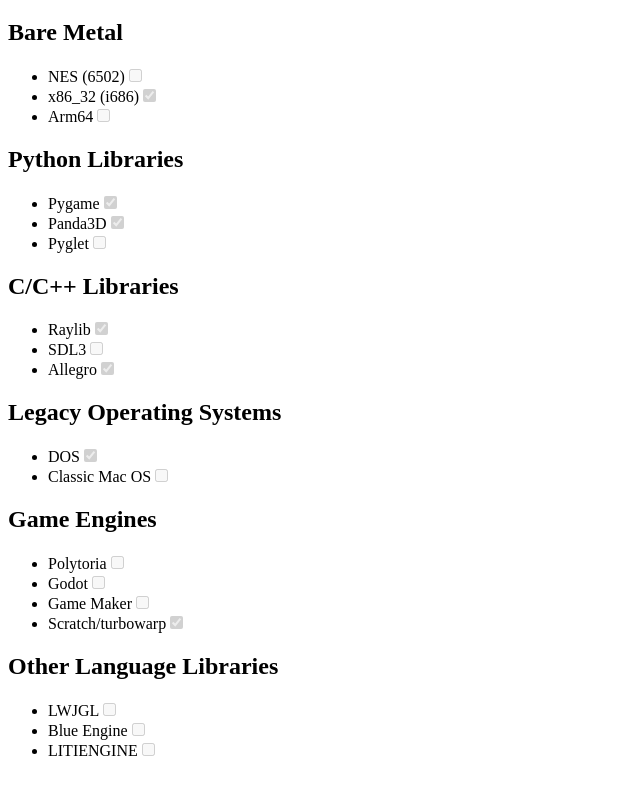
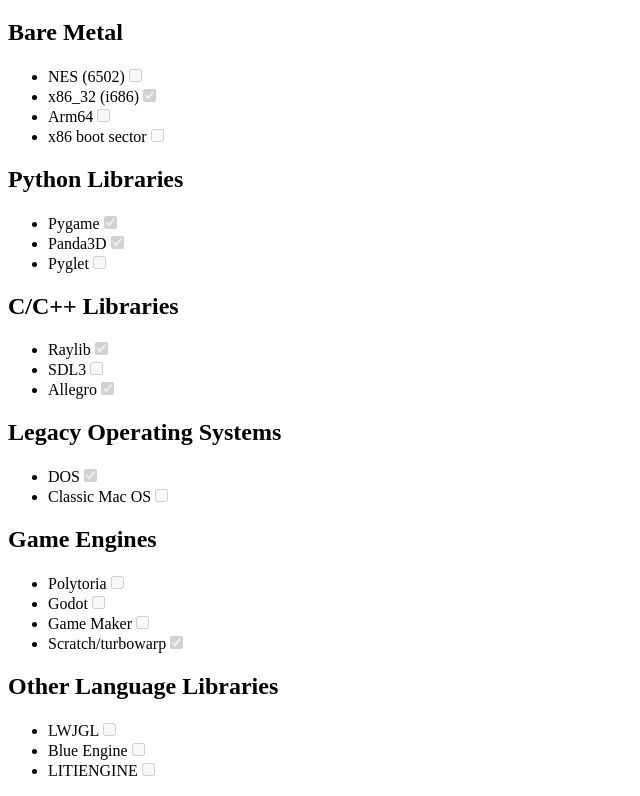
Before and after one commit to Annes-Dev-Team/thechickcollection, a plain HTML site: page checklist.html in a window 1280 px wide. Shown: the part 61-857 px from the top of the page, without its empty margins (0-640 px from the left). Drawn offline with Linux system fonts and the light colour scheme.

Commit message:
add check

```diff
--- a/checklist.html
+++ b/checklist.html
@@ -34,7 +34,8 @@
 PARSELIST([
     {name: "NES (6502)", done:false},
     {name: "x86_32 (i686)", done:true},
-    {name: "Arm64", done:false}
+    {name: "Arm64", done:false},
+    {name: "x86 boot sector", done:false}
 ], "bmck");
 PARSELIST([
     {name: "Pygame", done:true},
```
